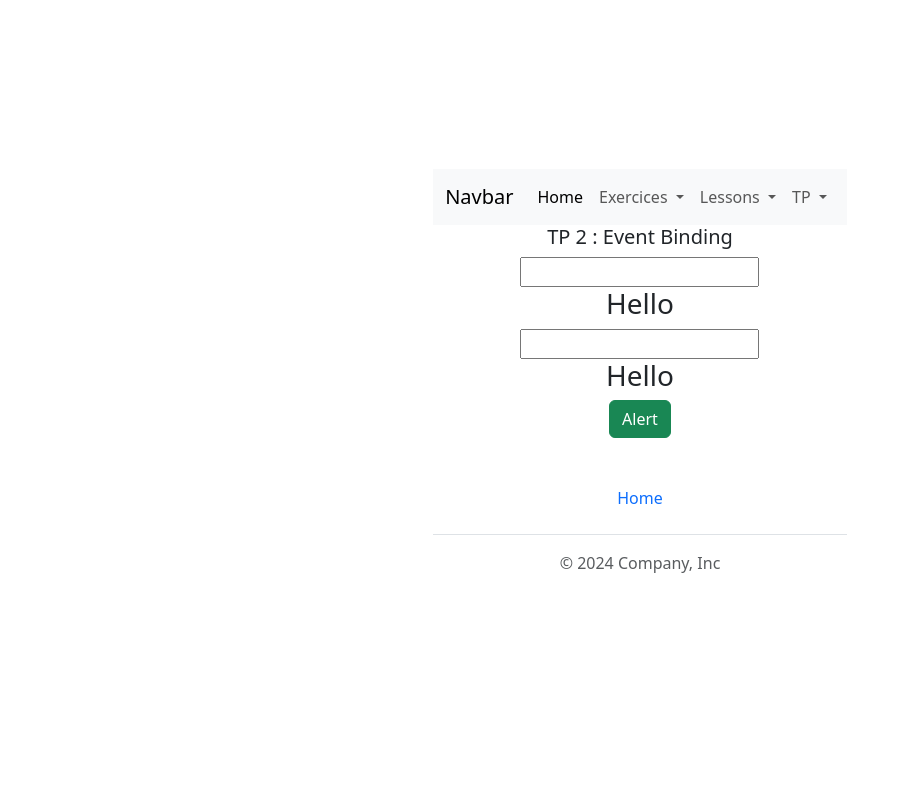
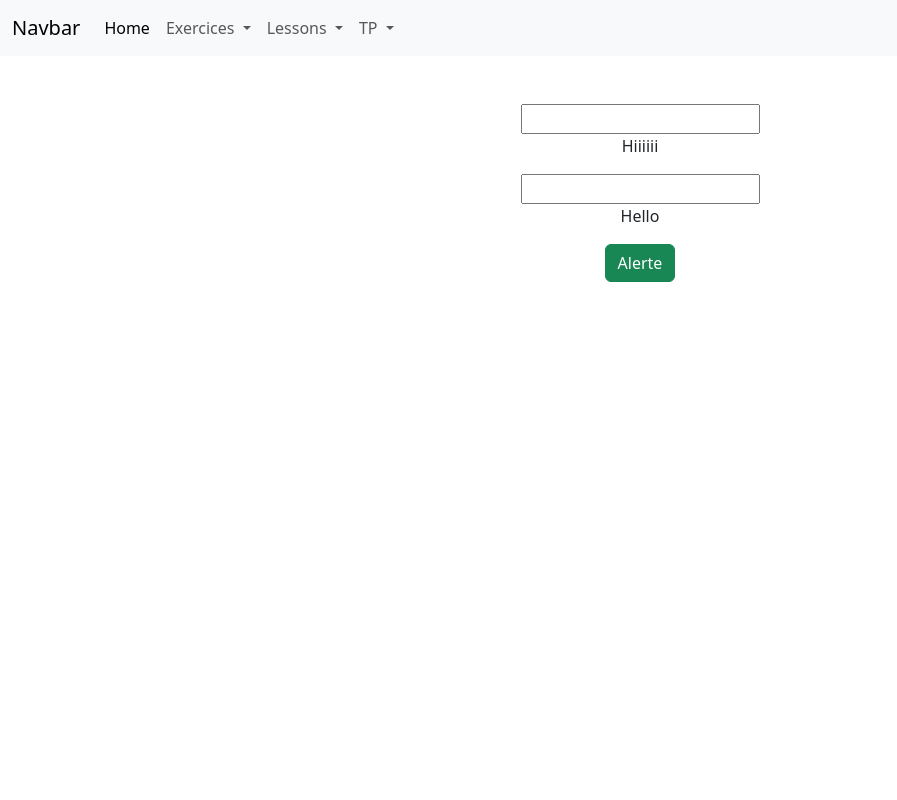
Before and after one commit to soler-marjorie/vite-project-vueJS, a Vue app: page /TP/TP2 in a window 1280 px wide. Shown: the top 800 px of the page, without its empty margins (0-897 px from the left). Built offline with nearby package versions, Linux system fonts and the light colour scheme.

Commit message:
TP event binding + vModel

```diff
--- a/src/components/shared/NavBar.vue
+++ b/src/components/shared/NavBar.vue
@@ -15,6 +15,7 @@
                     { name: "Lesson 1", path: "/Lessons/lesson1" },
                     { name: "Lesson 2", path: "/Lessons/lesson2" },
                     { name: "Lesson 3", path: "/Lessons/lesson3" },
+                    { name: "Lesson 4", path: "/Lessons/lesson4" },
                 ],
 
                 TP: [
--- a/src/router/index.js
+++ b/src/router/index.js
@@ -32,6 +32,11 @@ const router = createRouter({
             path: "/lessons/lesson3",
             name: "Lesson3",
             component: () => import("../views/lessons/AttributBinding.vue")
+        },
+        {
+            path: "/lessons/lesson4",
+            name: "Lesson4",
+            component: () => import("../views/lessons/VModel.vue")
         },
 
 
--- a/src/style.css
+++ b/src/style.css
@@ -11,6 +11,8 @@
   text-rendering: optimizeLegibility;
   -webkit-font-smoothing: antialiased;
   -moz-osx-font-smoothing: grayscale;
+  margin: 0;
+  padding: 0;
 }
 
 a {
@@ -27,13 +29,12 @@ body {
   display: flex;
   place-items: center;
   min-width: 320px;
-  min-height: 100vh;
+  /* min-height: 100vh; */
 }
 
 h1 {
   font-size: 3.2em;
   line-height: 1.1;
-  color: #270082;
 }
 
 button {
@@ -43,7 +44,7 @@ button {
   font-size: 1em;
   font-weight: 500;
   font-family: inherit;
-  background-color: #00012c;
+  background-color: #1a1a1a;
   cursor: pointer;
   transition: border-color 0.25s;
 }
@@ -60,11 +61,12 @@ button:focus-visible {
 }
 
 #app {
-  max-width: 1280px;
-  margin: 0 auto;
-  padding: 2rem;
+  width: 100%;
+  margin: 0 ;
+  padding:0;
   text-align: center;
 }
+
 
 @media (prefers-color-scheme: light) {
   :root {
--- a/src/views/TP/EventBinding.vue
+++ b/src/views/TP/EventBinding.vue
@@ -1,31 +1,33 @@
 <template>
-    <h5>TP 2 : Event Binding</h5>
-    <div>
+    <div class="container mt-5">
       <input v-on:input="capterInput($event)" type="text">
-      <h3 class="mx-3">{{uneString}}</h3>
+      <p>{{premierInput}}</p>
+      <input v-on:keyup.esc.input="capterInputEsc($event)" type="text">
+      <p>{{uneString}}</p>
+      <button  v-on:click="createAlert" type="button" class="btn btn-success">Alerte</button>
     </div>
-
-    <div>
-      <input v-on:input="capterInput($event)" type="text">
-      <h3 class="mx-3">{{uneString}}</h3>
-    </div>
-
-    <button v-on:click="createAlert" ype="button" class="btn btn-success">Alert</button>
 </template>
 
 <script setup lang='js'>
 import { ref } from 'vue'
 
 const uneString = ref('Hello');
+const premierInput = ref('Hiiiiii');
 
+function capterInputEsc(event){
+    console.log(event)
+    uneString.value= event.target.value
+}
 function capterInput(event) {
     console.log(event);
 
-    uneString.value = event.target.value;
+    premierInput.value = event.target.value;
 }
 
 function createAlert(){
-    alert('OKKKKKKKKKK !')
+    alert('OKKKKKK!')
 }
+</script>
 
-  </script>
+<style scoped lang="css">
+</style>
--- /dev/null
+++ b/src/views/lessons/VModel.vue
@@ -0,0 +1,33 @@
+<template>
+    <div class="container bg-primary-subtle p-3">
+      <div class="mb-3">
+        <h5>Two Way Binding Event Binding Mode : Composition</h5>
+        <p>v-on (keyup) + v-bind (value)</p>
+        <input v-on:keyup="afficherNameUser" v-bind:value="nameUser" type="text" class="form-control">
+      </div>
+      <div class="mb-3">
+        <p>{{ nameUser }}</p>
+      </div>
+      <div class="mb-3">
+        <p>v-model</p>
+        <!-- modèle MVC vs MVVM  -->
+        <input v-model="userName" type="text" class="form-control">
+      </div>
+      <div class="mb-3">
+        <p>{{ userName }}</p>
+      </div>
+    </div>
+</template>
+
+<script setup lang='js'>
+import { ref } from 'vue'
+const nameUser = ref('')
+const userName = ref('')
+
+function afficherNameUser(event) {
+    nameUser.value = event.target.value;
+}
+</script>
+
+<style scoped lang="css">
+</style>
```
Lines whose indentation alone changed are shown as unchanged.
